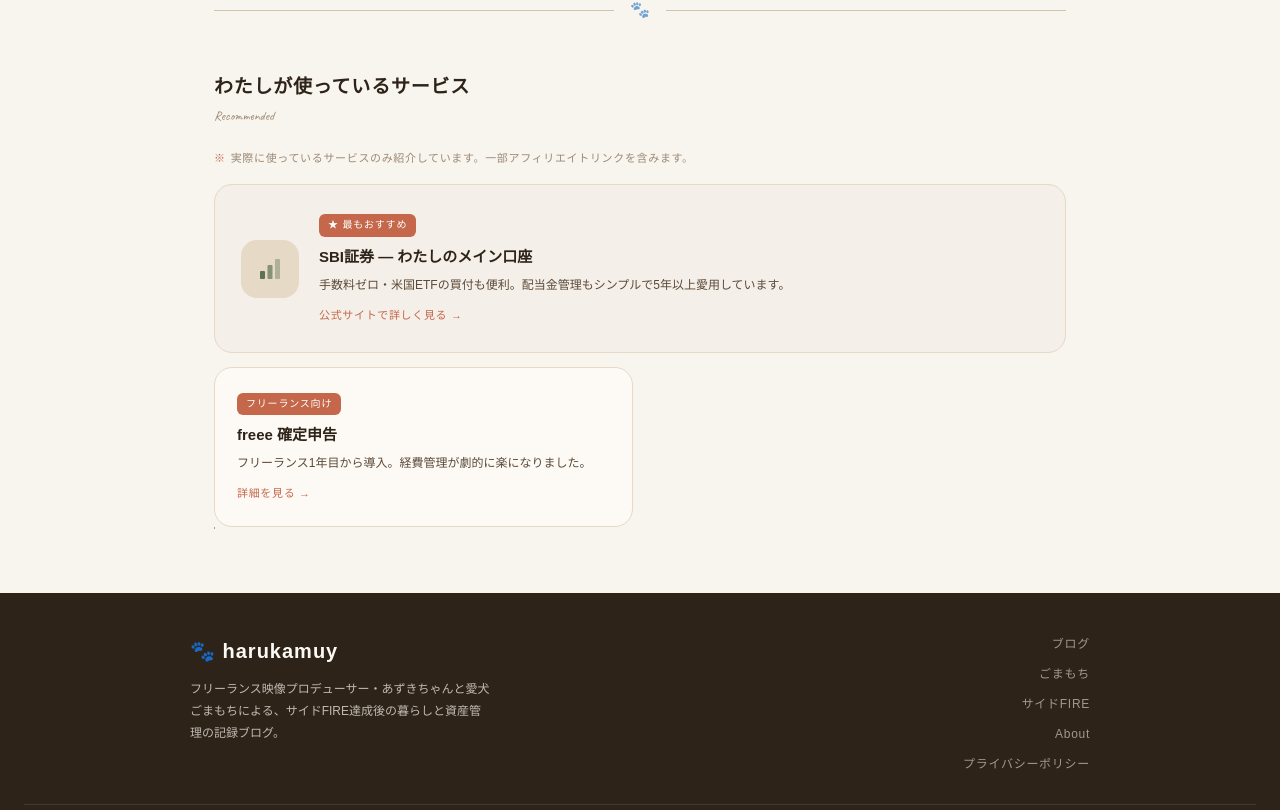
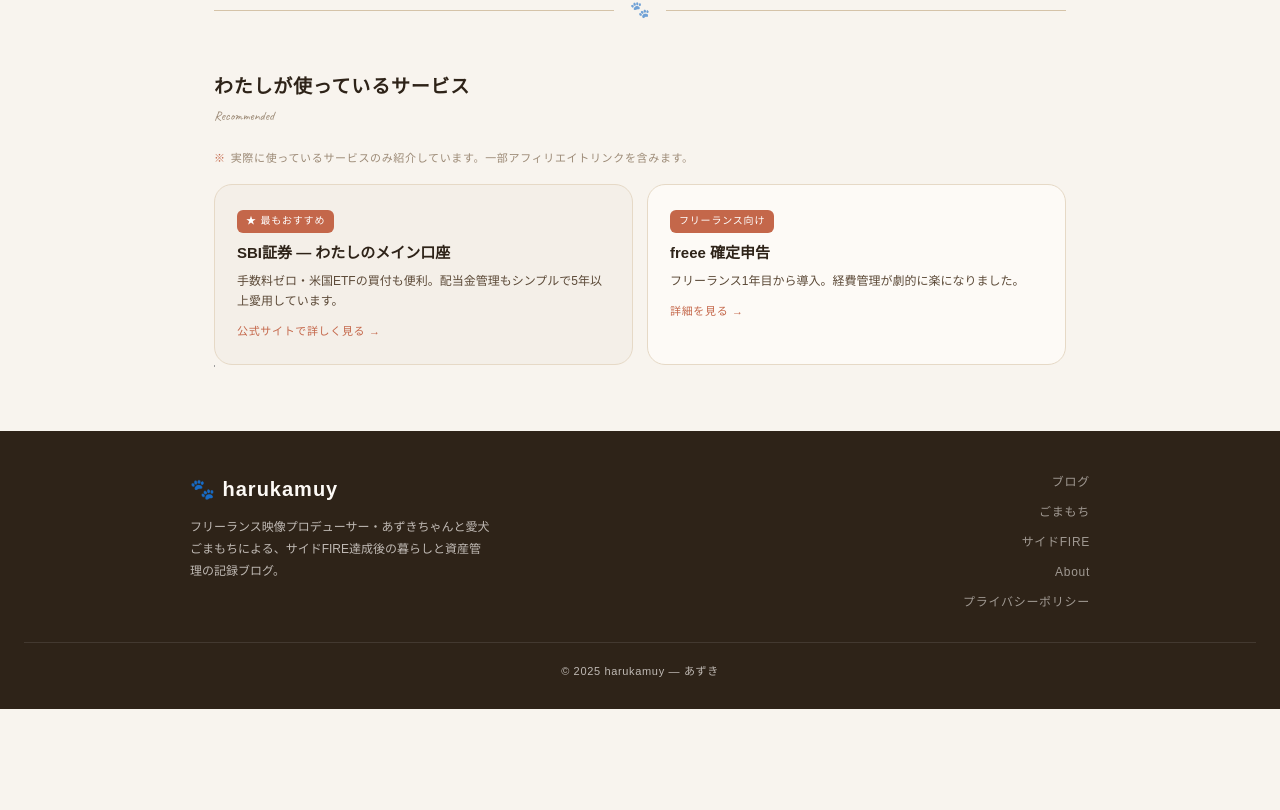
Before and after one commit to harukamuy/harukamuy, a Next.js app: page / in a window 1280 px wide. Shown: the part 11190-12000 px from the top of the page. After the commit the page ends 11899 px from the top, so only its background shows below. Built offline with nearby package versions, Linux system fonts and the light colour scheme; no server answers; grey boxes are pictures that could not be loaded; a web font is replaced by a local one.

Commit message:
Lay out SBI and freee affiliate cards side by side
With eMAXIS card removed, the SBI full-width treatment looked off.
Match freee's simpler block layout so the two cards align in 2 columns.

Co-Authored-By: Claude Opus 4.7 (1M context) <noreply@anthropic.com>

```diff
--- a/app/page.tsx
+++ b/app/page.tsx
@@ -255,45 +255,20 @@ export default function Home() {
           実際に使っているサービスのみ紹介しています。一部アフィリエイトリンクを含みます。
         </div>
         <div className="affiliate-grid" style={{ display: "grid", gridTemplateColumns: "1fr 1fr", gap: 14 }}>
-          {/* SBI 証券 - wide */}
-          <a href="https://h.accesstrade.net/sp/cc?rk=0100piab00orlw" rel="nofollow sponsored noopener" target="_blank" className="affiliate-wide" style={{
-            gridColumn: "1 / -1",
+          {/* SBI 証券 */}
+          <a href="https://h.accesstrade.net/sp/cc?rk=0100piab00orlw" rel="nofollow sponsored noopener" target="_blank" style={{
             borderRadius: "var(--r)",
-            padding: "24px 26px",
+            padding: "20px 22px",
             textDecoration: "none",
             color: "inherit",
-            display: "grid",
-            gridTemplateColumns: "auto 1fr",
-            gap: 20,
-            alignItems: "center",
+            display: "block",
             border: "1.5px solid var(--beige)",
             background: "#f4efe8",
-            position: "relative",
-            overflow: "hidden",
           }}>
-            <div style={{
-              width: 58,
-              height: 58,
-              borderRadius: 16,
-              background: "var(--beige)",
-              display: "flex",
-              alignItems: "center",
-              justifyContent: "center",
-              flexShrink: 0,
-              fontSize: 26,
-            }}>
-              <svg width="28" height="28" viewBox="0 0 28 28" fill="none">
-                <rect x="4" y="16" width="5" height="8" rx="1" fill="#5e7252"/>
-                <rect x="11.5" y="10" width="5" height="14" rx="1" fill="#5e7252" opacity="0.7"/>
-                <rect x="19" y="4" width="5" height="20" rx="1" fill="#5e7252" opacity="0.4"/>
-              </svg>
-            </div>
-            <div>
-              <div style={{ fontSize: 10, background: "var(--terra)", color: "white", padding: "2px 9px", borderRadius: 6, letterSpacing: "0.08em", display: "inline-block", marginBottom: 6 }}>★ 最もおすすめ</div>
-              <div style={{ fontFamily: "var(--font-serif)", fontSize: 15, fontWeight: 600, marginBottom: 4 }}>SBI証券 — わたしのメイン口座</div>
-              <div style={{ fontSize: 12, color: "var(--brown-2)", lineHeight: 1.7 }}>手数料ゼロ・米国ETFの買付も便利。配当金管理もシンプルで5年以上愛用しています。</div>
-              <div style={{ marginTop: 10, fontSize: 11, color: "var(--terra)", fontWeight: 500, letterSpacing: "0.06em", display: "inline-flex", alignItems: "center", gap: 4 }}>公式サイトで詳しく見る →</div>
-            </div>
+            <div style={{ fontSize: 10, background: "var(--terra)", color: "white", padding: "2px 9px", borderRadius: 6, letterSpacing: "0.08em", display: "inline-block", marginBottom: 6 }}>★ 最もおすすめ</div>
+            <div style={{ fontFamily: "var(--font-serif)", fontSize: 15, fontWeight: 600, marginBottom: 4 }}>SBI証券 — わたしのメイン口座</div>
+            <div style={{ fontSize: 12, color: "var(--brown-2)", lineHeight: 1.7 }}>手数料ゼロ・米国ETFの買付も便利。配当金管理もシンプルで5年以上愛用しています。</div>
+            <div style={{ marginTop: 10, fontSize: 11, color: "var(--terra)", fontWeight: 500, letterSpacing: "0.06em", display: "inline-flex", alignItems: "center", gap: 4 }}>公式サイトで詳しく見る →</div>
           </a>
 
           {/* freee */}
```
